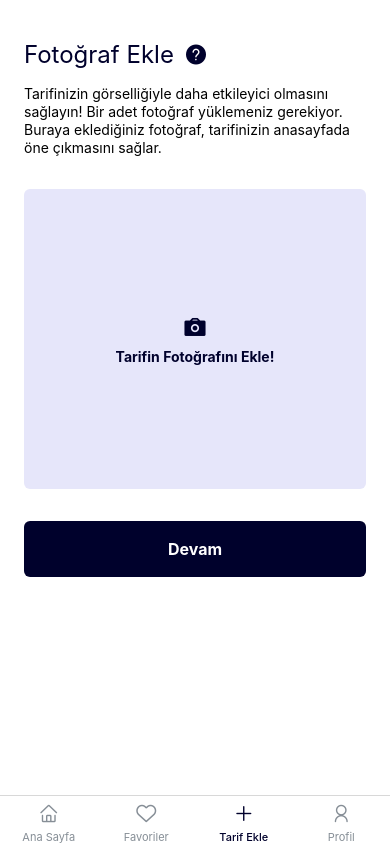
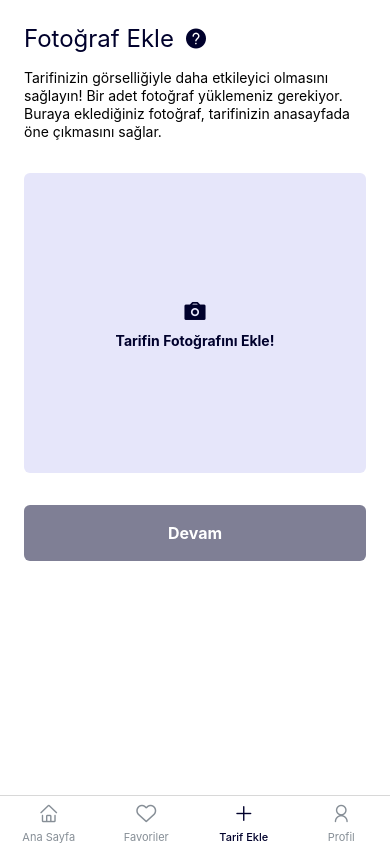
Before and after one commit to guleroglu/tarifstagram, a React Native app: screen /AddRecipe in a window 390 px wide. Built offline with nearby package versions, Linux system fonts and the light colour scheme.

Commit message:
updated AddPhoto.jsx

```diff
--- a/src/components/addRecipe/AddPhoto.jsx
+++ b/src/components/addRecipe/AddPhoto.jsx
@@ -43,7 +43,7 @@ export default function AddPhoto({ navigation }) {
   return (
     <SafeAreaView className="bg-white flex-1">
       <ScrollView contentContainerStyle={{ flexGrow: 1, padding: 24 }}>
-        <View className="mt-4">
+        <View className="mt-">
           <View className="flex-row gap-3 items-center mb-4">
             <Text className="text-[24px] text-primary">Fotoğraf Ekle</Text>
             <AntDesign name="questioncircle" size={20} color="#00012C" />
@@ -85,8 +85,11 @@ export default function AddPhoto({ navigation }) {
           </TouchableOpacity>
 
           <TouchableOpacity
-            className="mt-4"
-            onPress={() => navigation.navigate("AddDetails")}
+            className={`mt-4 ${image ? "opacity-100" : "opacity-50"}`}
+            onPress={() => {
+              if (image) navigation.navigate("AddDetails");
+            }}
+            disabled={!image}
           >
             <Button title={"Devam"} type={"login"} />
           </TouchableOpacity>
```
